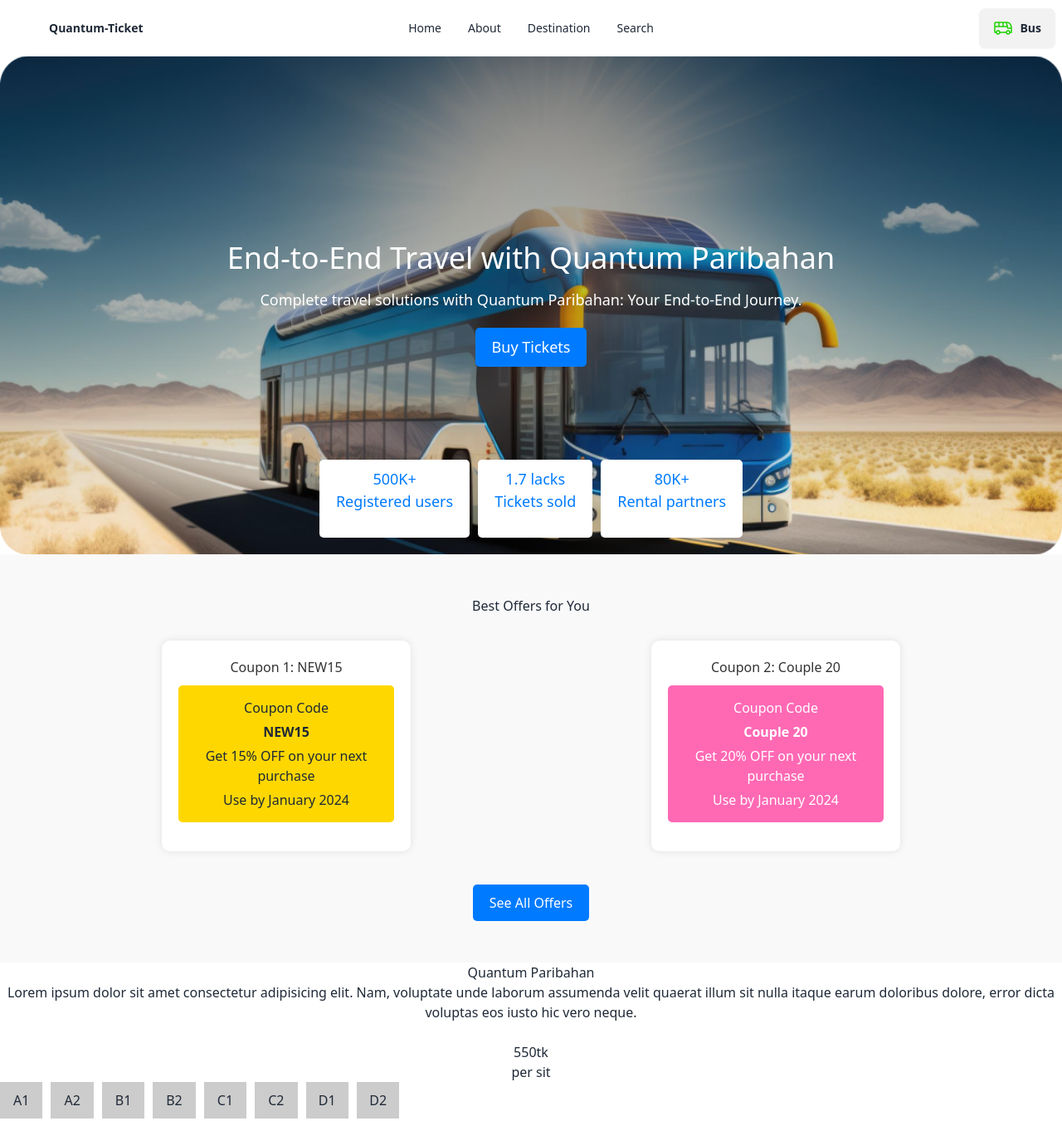
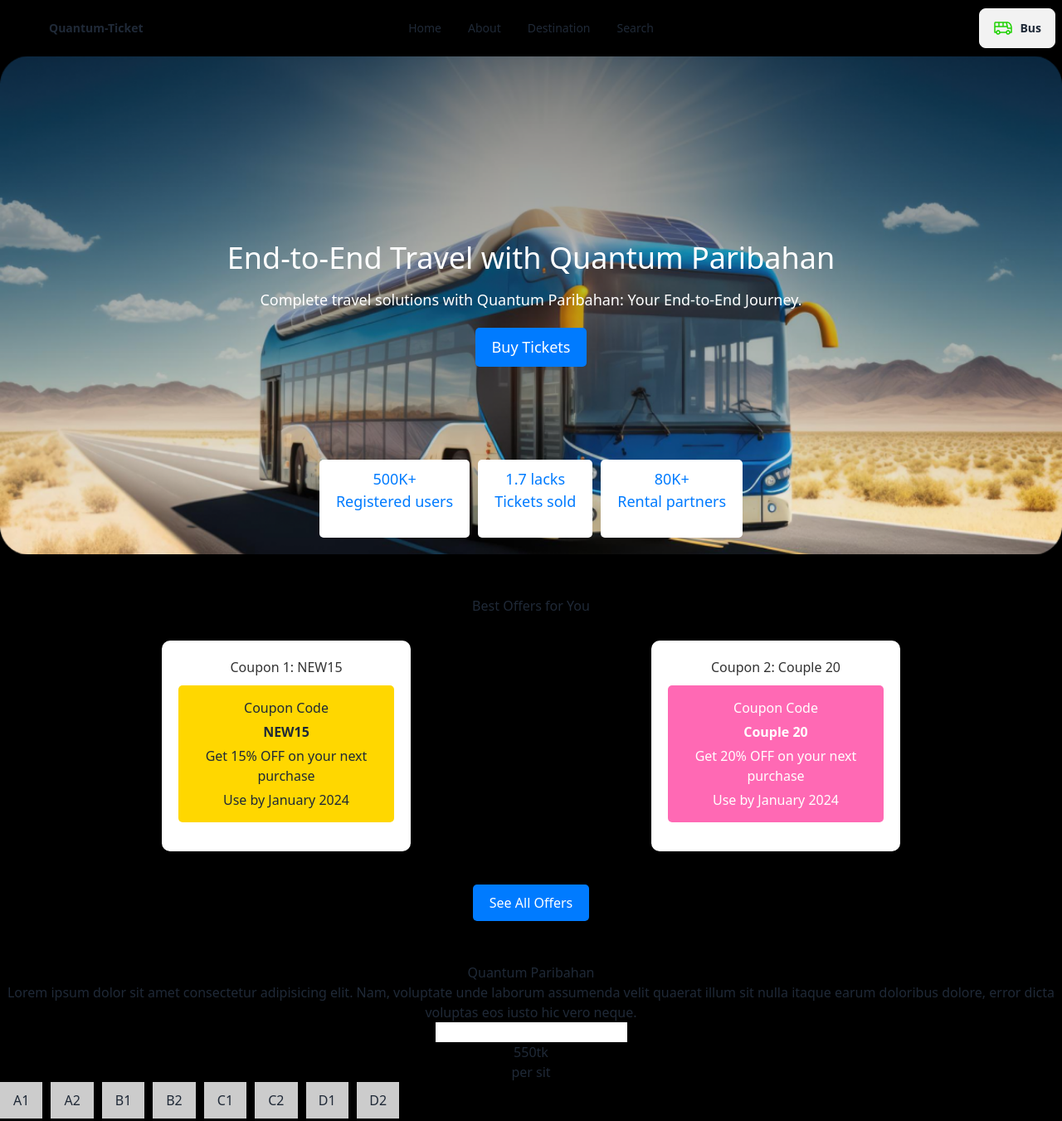
Before and after one commit to ES6Pro/A5-Quantum-Paribahan, a plain HTML site: page index.html in a window 1280 px wide. Shown: the top 1351 px of the page at 83% size. Drawn offline with nearby package versions, Linux system fonts and the light colour scheme.

Commit message:
2nd commit

```diff
--- a/index.html
+++ b/index.html
@@ -21,7 +21,7 @@
     <!--navbersection-->
 
     <section>
-      <div class="navbar bg-base-100">
+      <div class="navbar bg">
         <div class="navbar-start">
           <div class="dropdown">
             <div tabindex="0" role="button" class="btn btn-ghost lg:hidden">
--- a/style.css
+++ b/style.css
@@ -1,3 +1,12 @@
+body {
+  background-color: black;
+}
+
+/*navbar section*/
+.navbar bg-base-100 {
+  background-color: white;
+}
+
 /* CSS for the banner section */
 
 .banner {
@@ -78,7 +87,7 @@
 /* CSS for the section */
 .offers-section {
   padding: 50px;
-  background-color: #f9f9f9;
+  background-color: black;
   text-align: center;
 }
 
@@ -167,7 +176,3 @@
   background-color: #007bff;
   color: white;
 }
-
-#phone {
-  margin-right: 10px;
-}
```
